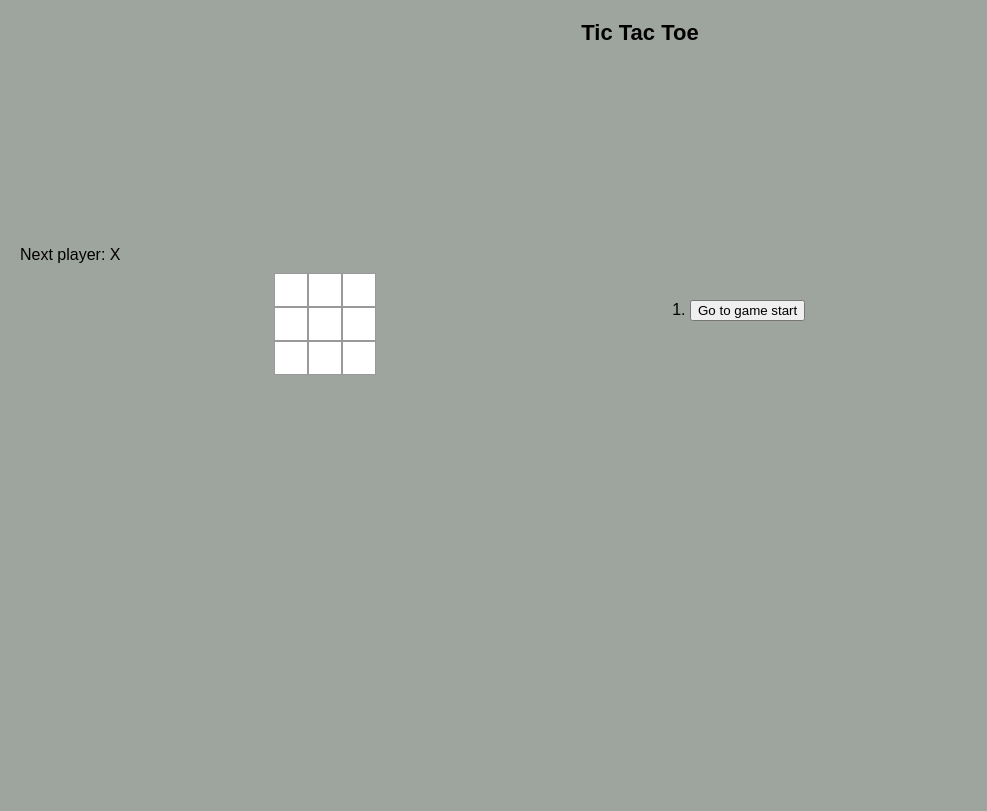
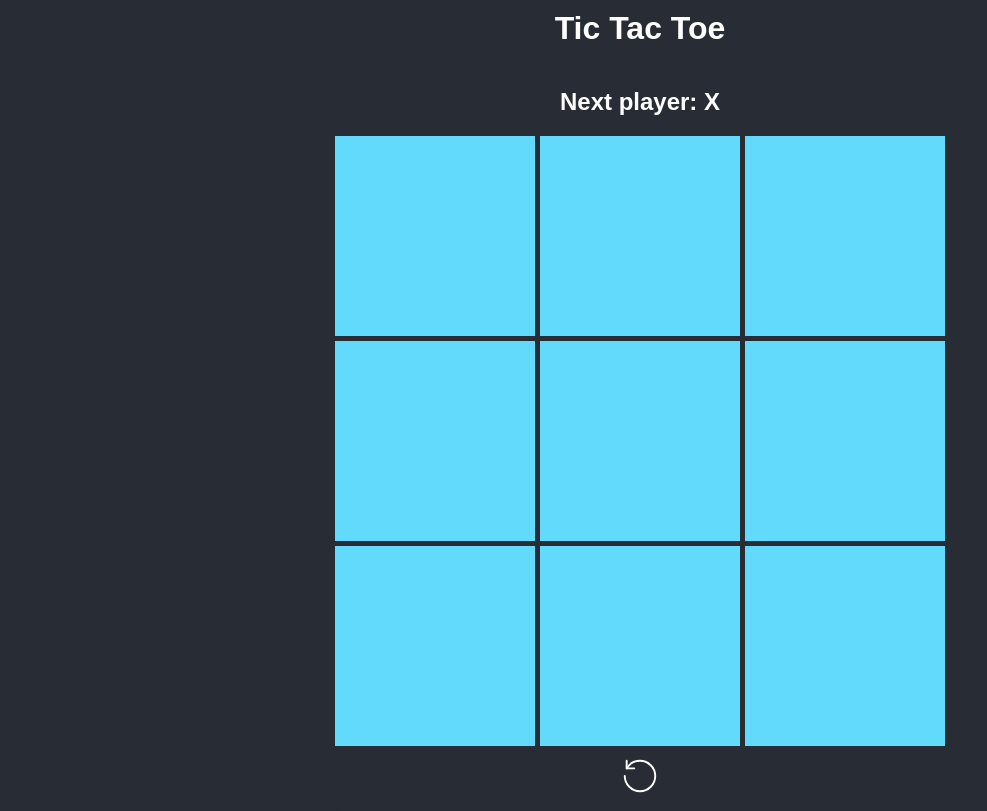
Before and after one commit to samyferhat/tic-tac-toe, a React (Create React App) app: page / in a window 1280 px wide. Shown: the whole page, without its empty margins (0-987 px from the left). Built offline with nearby package versions, Linux system fonts and the light colour scheme.

Commit message:
css update

```diff
--- a/public/index.html
+++ b/public/index.html
@@ -3,7 +3,8 @@
 <head>
   <meta charset="UTF-8">
   <meta name="viewport" content="width=device-width, initial-scale=1.0">
-  <title>Document</title>
+  <title>Tic Tac Toe</title>
+  <link rel="icon" href="logo1.png" >
 </head>
 <body>
   <div id="root"></div>
--- a/src/components/Board.js
+++ b/src/components/Board.js
@@ -2,6 +2,7 @@ import Square from './Square'
 
 
 function Board({ xIsNext, squares, onPlay }) {
+
     function handleClick(i) {
         if (calculateWinner(squares) || squares[i]) {
             return;
@@ -25,18 +26,17 @@ function Board({ xIsNext, squares, onPlay }) {
 
     return (
         <>
-            <div className="status">{status}</div>
+            <div className={`status ${winner && "winner"}`} ><h2>{status}</h2></div>
             <div className="board">
-                <Square value={squares[0]} onSquareClick={() => handleClick(0)} />
-                <Square value={squares[1]} onSquareClick={() => handleClick(1)} />
-                <Square value={squares[2]} onSquareClick={() => handleClick(2)} />
-                <Square value={squares[3]} onSquareClick={() => handleClick(3)} />
-                <Square value={squares[4]} onSquareClick={() => handleClick(4)} />
-                <Square value={squares[5]} onSquareClick={() => handleClick(5)} />
-                <Square value={squares[6]} onSquareClick={() => handleClick(6)} />
-                <Square value={squares[7]} onSquareClick={() => handleClick(7)} />
-                <Square value={squares[8]} onSquareClick={() => handleClick(8)} />
-            </div>
+    {squares.map((s, i) => (
+        <Square
+            value={s}
+            onSquareClick={() => handleClick(i)}
+            key={i}
+            i={i}
+        />
+    ))}
+</div>
         </>
     );
 }
--- a/src/components/Game.js
+++ b/src/components/Game.js
@@ -31,14 +31,27 @@ function Game() {
     );
   });
 
+  const handleRestart = () => {
+    jumpTo(0)
+  }
+
   return (
     <div className="game">
       <div className="game-board">
         <Board xIsNext={xIsNext} squares={currentSquares} onPlay={handlePlay} />
       </div>
+      <div className="restart">
+        <button className="restart-button" onClick={handleRestart}>
+          <svg height="40" viewBox="0 0 21 21" width="40" xmlns="http://www.w3.org/2000/svg"><g fill="none" fill-rule="evenodd" stroke="currentColor" stroke-linecap="round" stroke-linejoin="round" transform="matrix(0 1 1 0 2.5 2.5)"><path d="m3.98652376 1.07807068c-2.38377179 1.38514556-3.98652376 3.96636605-3.98652376 6.92192932 0 4.418278 3.581722 8 8 8s8-3.581722 8-8-3.581722-8-8-8" /><path d="m4 1v4h-4" transform="matrix(1 0 0 -1 0 6)" /></g></svg>
+        </button>
+      </div>
+
+      {/*
         <div className="game-info">
           <ol>{moves}</ol>
         </div>
+        */ }
+
     </div>
   );
 }
--- a/src/components/Square.js
+++ b/src/components/Square.js
@@ -1,13 +1,13 @@
-import { useState } from "react";
 
-function Square({value, onSquareClick}) {
 
+function Square({value, onSquareClick, i}) {
     return (
         <button
-        className="square"
+        className={`square s${i}`}
         onClick={onSquareClick}
         >
             {value}
+
         </button>
     )
 }
--- a/src/index.css
+++ b/src/index.css
@@ -1,16 +1,19 @@
 * {
   box-sizing: border-box;
+
+
 }
 
 body {
   font-family: sans-serif;
   padding: 0;
   background-color: #9ea49e;
+  font-family: Impact, Haettenschweiler, 'Arial Narrow Bold', sans-serif;
 }
 
 h1 {
   margin-top: 0;
-  font-size: 22px;
+  font-size: 40px;
   text-align: center;
 }
 
@@ -47,38 +50,47 @@ ul {
   padding-inline-start: 20px;
 }
 
-* {
-  box-sizing: border-box;
-}
 
-body {
-  font-family: sans-serif;
-  margin: 20px;
-  padding: 0;
-}
+
 
 .square {
-  background: #fff;
-  border: 1px solid #999;
+  border: 5px solid #f0f0f0;
+  background: #9ea49e;
   float: left;
-  font-size: 24px;
+  font-size: 49px;
   font-weight: bold;
   line-height: 34px;
-  height: 34px;
   margin-right: -1px;
   margin-top: -1px;
   padding: 0;
   text-align: center;
-  width: 34px;
+
+
+}
+
+.s0 , .s1, .s2{
+  border-top: 0;
+}
+.s0, .s3, .s6 {
+  border-left: 0;
+}
+.s2, .s5, .s8 {
+  border-right: 0;
+}
+.s6, .s7, .s8 {
+  border-bottom: 0;
 }
 
 
+
 .game-board {
-  width: 50%;
+  width: 100%;
 
 }
 .status {
   margin-bottom: 10px;
+  text-align: center;
+  font-size: x-large;
 }
 .game {
   display: flex;
@@ -96,7 +108,7 @@ body {
 .board {
   display: grid;
   place-content: center;
-  grid-template-columns: repeat(3,34px);
-  grid-template-rows: repeat(3,34px);
+  grid-template-columns: repeat(3,100px);
+  grid-template-rows: repeat(3,100px);
 
 }
--- a/src/index.js
+++ b/src/index.js
@@ -1,6 +1,6 @@
 import React from 'react';
 import ReactDOM from 'react-dom/client';
-import './index.css';
+import './index1.css';
 import App from './App';
 import reportWebVitals from './reportWebVitals';
 
--- /dev/null
+++ b/src/index1.css
@@ -0,0 +1,110 @@
+body {
+    display: flex;
+    align-items: center;
+    justify-content: center;
+    height: 100vh;
+    margin: 0;
+    font-family: 'Arial', sans-serif;
+    background-color: #282c34;
+    color: white;
+
+}
+
+h1 {
+    text-align: center;
+}
+
+.board {
+    display: grid;
+    grid-template-columns: repeat(3, 200px);
+    grid-template-rows: repeat(3, 200px);
+    gap: 5px;
+}
+
+.game {
+    display: flex;
+    flex-direction: column;
+
+}
+.square {
+    display: flex;
+    align-items: center;
+    justify-content: center;
+    width: 100%;
+    height: 100%;
+    font-size: 10em;
+    font-weight: bold;
+    background-color: #61dafb;
+    cursor: pointer;
+    transition: background-color 0.3s ease;
+    border: none;
+    font-family: Impact, Haettenschweiler, 'Arial Narrow Bold', sans-serif;
+
+}
+
+.square:hover {
+    background-color: #4fa3d1;
+}
+.status {
+    text-align: center;
+}
+
+.winner {
+    color: red;
+}
+
+.restart {
+    display: flex;
+    flex-direction: column;
+}
+.restart-button {
+    display: inline-block;
+    background-color: #282c34;
+    color: #fff;
+    border: none;
+    padding: 10px 15px;
+    font-size: 20px;
+    font-weight: bold;
+    text-align: center;
+    text-decoration: none;
+    cursor: pointer;
+    border-radius: 5px;
+    transition: background-color 0.3s;
+
+
+
+  }
+
+  .restart-button svg:hover {
+    background-color: #2980b9;
+    border-radius: 10px;
+
+  }
+
+
+
+/* Responsive Styles */
+@media only screen and (max-width: 768px) {
+    .board {
+        grid-template-columns: repeat(3, 1fr);
+        grid-template-rows: repeat(3, 1fr);
+    }
+
+    .square {
+        width: 25vw;
+        height: 25vw;
+    }
+}
+
+@media only screen and (max-width: 480px) {
+    .board {
+        grid-template-columns: repeat(3, 1fr);
+        grid-template-rows: repeat(3, 1fr);
+    }
+
+    .square {
+        width: 30vw;
+        height: 30vw;
+        font-size: 1.5em;
+    }
+}
```
Also changed, not shown: logo.png (added), public/logo1.png (added). Lines whose indentation alone changed are shown as unchanged.
